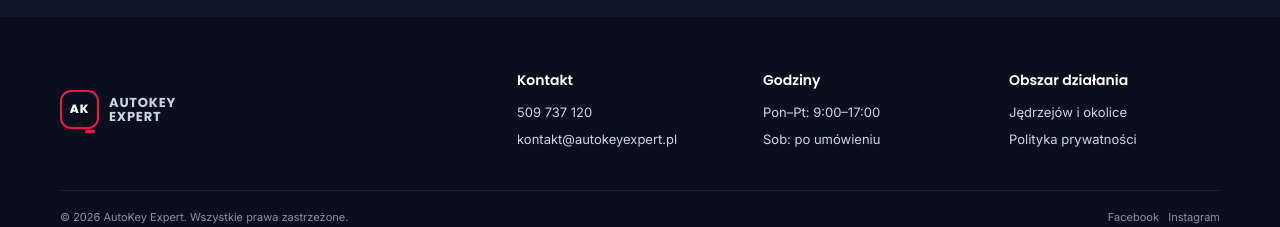
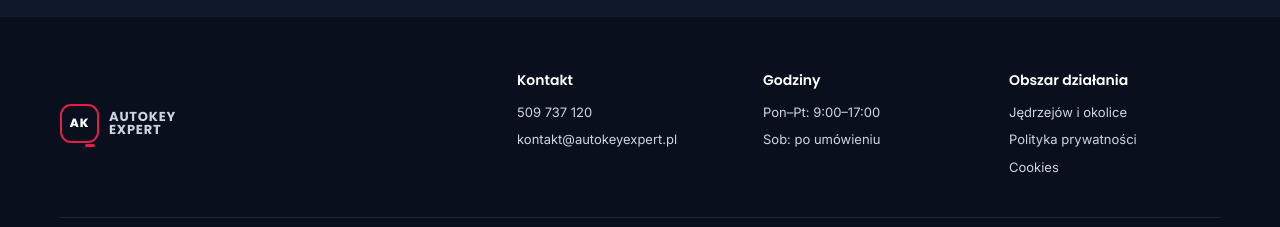
Before and after one commit to Aga2102/autokey-expert-premium, a Next.js app: page / in a window 1280 px wide. Shown: the part 5504-5731 px from the top of the page. Built offline with nearby package versions, Linux system fonts and the light colour scheme.

Commit message:
Add cookies link

```diff
--- a/app/page.tsx
+++ b/app/page.tsx
@@ -87,6 +87,6 @@ export default function Home() {
 </p>
 <button className="button button-red" type="submit">Wyślij zapytanie <b>→</b></button></form></div></div></section>
 
-    <footer><div className="container footer-grid"><a className="logo" href="#start"><span>AK</span><strong>AUTOKEY<br />EXPERT</strong></a><div><p>Kontakt</p><a href="tel:+48509737120">509 737 120</a><a href="mailto:kontakt@autokeyexpert.pl">kontakt@autokeyexpert.pl</a></div><div><p>Godziny</p><span>Pon–Pt: 9:00–17:00</span><span>Sob: po umówieniu</span></div><div><p>Obszar działania</p><span>Jędrzejów i okolice</span><a href="/polityka-prywatnosci">Polityka prywatności</a></div></div><div className="footer-bottom container">© {new Date().getFullYear()} AutoKey Expert. Wszystkie prawa zastrzeżone.<span>Facebook &nbsp; Instagram</span></div></footer>
+    <footer><div className="container footer-grid"><a className="logo" href="#start"><span>AK</span><strong>AUTOKEY<br />EXPERT</strong></a><div><p>Kontakt</p><a href="tel:+48509737120">509 737 120</a><a href="mailto:kontakt@autokeyexpert.pl">kontakt@autokeyexpert.pl</a></div><div><p>Godziny</p><span>Pon–Pt: 9:00–17:00</span><span>Sob: po umówieniu</span></div><div><p>Obszar działania</p><span>Jędrzejów i okolice</span><a href="/polityka-prywatnosci">Polityka prywatności</a><a href="/polityka-prywatnosci#cookies">Cookies</a></div></div><div className="footer-bottom container">© {new Date().getFullYear()} AutoKey Expert. Wszystkie prawa zastrzeżone.<span>Facebook &nbsp; Instagram</span></div></footer>
   </main>;
 }
--- a/app/polityka-prywatnosci/page.tsx
+++ b/app/polityka-prywatnosci/page.tsx
@@ -173,7 +173,7 @@ export default function PolitykaPrywatnosciPage() {
           wpływających na użytkownika.
         </p>
 
-        <h2>14. Pliki cookies i narzędzia analityczne</h2>
+        <h2 id="cookies">14. Pliki cookies i narzędzia analityczne</h2>
         <p>
           Strona Auto Key Expert nie wykorzystuje własnych narzędzi
           analitycznych ani reklamowych, takich jak Google Analytics,
```
